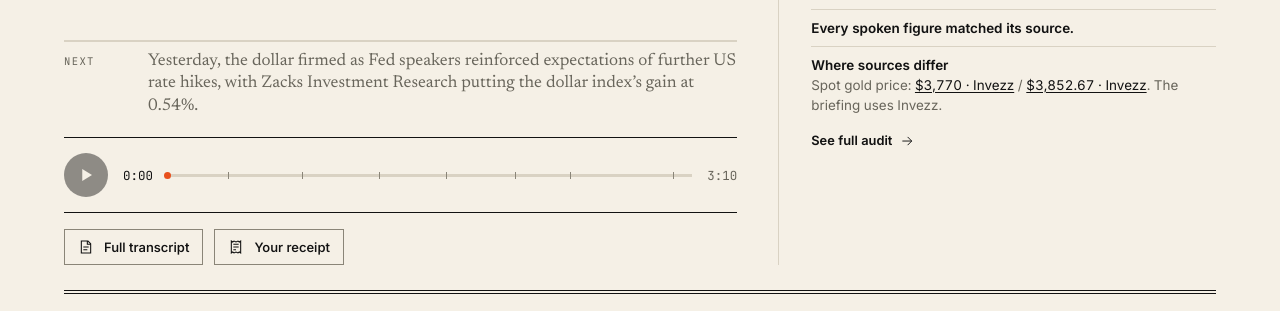
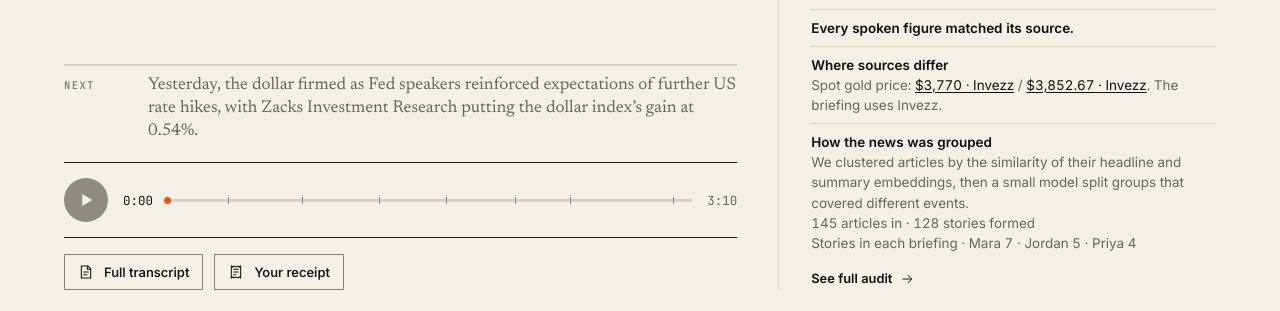
Before and after one commit to santiagocisnerosu/GRUPPE-REBAZA, a plain HTML site: page docs/index.html in a window 1280 px wide. Shown: the part 438-749 px from the top of the page. Drawn offline with Linux system fonts and the light colour scheme; no server answers.

Commit message:
Show the source articles and event clusters behind each briefing story

```diff
--- /dev/null
+++ b/docs/out/stories.json
@@ -0,0 +1,468 @@
+{
+  "date": "2026-11-18",
+  "articles_in": 145,
+  "stories_formed": 128,
+  "stories_used": {
+    "mara": 7,
+    "jordan": 5,
+    "priya": 4
+  },
+  "stories": [
+    {
+      "story_id": "2026-11-18-61376a6dc68ad100",
+      "headline": "US Dollar ETF (UUP) Hits New 52-Week High",
+      "listeners": {
+        "mara": {
+          "last_sentence_index": 2
+        },
+        "priya": {
+          "last_sentence_index": 11
+        }
+      },
+      "articles": [
+        {
+          "article_id": "ZACK-105463-01M7QNMA2EJMHCE8S8XWQJEBW9",
+          "cluster_id": "2026-11-18-61376a6dc68ad100",
+          "outlet": "Zacks Investment Research",
+          "title": "US Dollar ETF (UUP) Hits New 52-Week High",
+          "published_at": "2026-11-18T13:49:00+00:00",
+          "link": "https://www.zacks.com/stock/news/3031782/us-dollar-etf-uup-hits-new-52-week-high?cid=CS-NEWSTEX-FT-etf_news_and_commentary-3031782"
+        }
+      ]
+    },
+    {
+      "story_id": "2026-11-18-07b83746005a6bd0",
+      "headline": "Fed’s Waller Calls for 50bps December Hike Unless January Increase Is Signaled",
+      "listeners": {
+        "mara": {
+          "last_sentence_index": 5
+        }
+      },
+      "articles": [
+        {
+          "article_id": "ACTI-10010414-01M7QZ4F0W7KZCP86AAA0TPEDH",
+          "cluster_id": "2026-11-18-07b83746005a6bd0",
+          "outlet": "ActionForex",
+          "title": "Fed’s Waller Calls for 50bps December Hike Unless January Increase Is Signaled",
+          "published_at": "2026-11-18T13:48:04+00:00",
+          "link": "https://www.actionforex.com/live-comments/661347-feds-waller-calls-for-50bps-december-hike-unless-january-increase-is-signaled/"
+        }
+      ]
+    },
+    {
+      "story_id": "2026-11-18-5aac878d011ff324",
+      "headline": "BoJ’s Ueda Backs Further Rate Hikes, Warns Against Suppressing Bond Yields",
+      "listeners": {
+        "mara": {
+          "last_sentence_index": 8
+        }
+      },
+      "articles": [
+        {
+          "article_id": "ACTI-10010414-01M7Q2T2YDM4K55537D0THDE5D",
+          "cluster_id": "2026-11-18-5aac878d011ff324",
+          "outlet": "ActionForex",
+          "title": "BoJ’s Ueda Backs Further Rate Hikes, Warns Against Suppressing Bond Yields",
+          "published_at": "2026-11-18T03:02:15+00:00",
+          "link": "https://www.actionforex.com/live-comments/661244-bojs-ueda-backs-further-rate-hikes-warns-against-suppressing-bond-yields/"
+        }
+      ]
+    },
+    {
+      "story_id": "2026-11-18-c2e90efb3b59efa1",
+      "headline": "UK Inflation Rises to 3.6% as Fuel Prices Surge, Core CPI Holds Steady",
+      "listeners": {
+        "mara": {
+          "last_sentence_index": 10
+        }
+      },
+      "articles": [
+        {
+          "article_id": "ACTI-10010414-01M7Q2T2W2V6E7RCQX47FZAXXQ",
+          "cluster_id": "2026-11-18-c2e90efb3b59efa1",
+          "outlet": "ActionForex",
+          "title": "UK Inflation Rises to 3.6% as Fuel Prices Surge, Core CPI Holds Steady",
+          "published_at": "2026-11-18T07:11:44+00:00",
+          "link": "https://www.actionforex.com/live-comments/661264-uk-inflation-rises-to-3-6-as-fuel-prices-surge-core-cpi-holds-steady/"
+        }
+      ]
+    },
+    {
+      "story_id": "2026-11-18-a1ebf13f4b0c4580",
+      "headline": "Eurozone Inflation Confirmed at 4.0% as Energy Surges, Core CPI Revised Higher",
+      "listeners": {
+        "mara": {
+          "last_sentence_index": 12
+        }
+      },
+      "articles": [
+        {
+          "article_id": "ACTI-10010414-01M7QZ4F3HY6BPE904ZYM3719P",
+          "cluster_id": "2026-11-18-a1ebf13f4b0c4580",
+          "outlet": "ActionForex",
+          "title": "Eurozone Inflation Confirmed at 4.0% as Energy Surges, Core CPI Revised Higher",
+          "published_at": "2026-11-18T11:20:57+00:00",
+          "link": "https://www.actionforex.com/live-comments/661283-eurozone-inflation-confirmed-at-4-0-as-energy-surges-core-cpi-revised-higher/"
+        }
+      ]
+    },
+    {
+      "story_id": "2026-11-18-53f680e61dd07d20",
+      "headline": "Oil price today: Brent slips as fresh data shows rise in US crude inventory",
+      "listeners": {
+        "mara": {
+          "last_sentence_index": 14
+        }
+      },
+      "articles": [
+        {
+          "article_id": "INVZ-10009737-01M7Q4F0GZ0JE7XP9WYEHNC2YH",
+          "cluster_id": "2026-11-18-53f680e61dd07d20",
+          "outlet": "Invezz",
+          "title": "Oil price today: Brent slips as fresh data shows rise in US crude inventory",
+          "published_at": "2026-11-18T10:03:08+00:00",
+          "link": "https://invezz.com/news/2026/11/18/oil-price-today-api-528-million-barrel-us-crude-build/"
+        }
+      ]
+    },
+    {
+      "story_id": "2026-11-18-1033e4dde09b1a4a",
+      "headline": "Gold Hits One-Year Low Ahead of FOMC Minutes as Fed Rate Path Takes Center Stage",
+      "listeners": {
+        "mara": {
+          "last_sentence_index": 18
+        }
+      },
+      "articles": [
+        {
+          "article_id": "ACTI-10010414-01M7Q2T3JT54KGKWWAV72SFEJJ",
+          "cluster_id": "2026-11-18-1033e4dde09b1a4a",
+          "outlet": "ActionForex",
+          "title": "Gold Hits One-Year Low Ahead of FOMC Minutes as Fed Rate Path Takes Center Stage",
+          "published_at": "2026-11-18T09:14:17+00:00",
+          "link": "https://www.actionforex.com/action-insight/market-overview/661273-gold-hits-one-year-low-ahead-of-fomc-minutes-as-fed-rate-path-takes-center-stage/"
+        },
+        {
+          "article_id": "INVZ-10009737-01M7PXA2GX6QMV1B0KHQXS9GGA",
+          "cluster_id": "2026-11-18-1033e4dde09b1a4a",
+          "outlet": "Invezz",
+          "title": "Gold slips back below one-year low but Goldman Sachs sees long term recovery",
+          "published_at": "2026-11-18T08:42:28+00:00",
+          "link": "https://invezz.com/news/2026/11/18/gold-slips-back-below-one-year-low-but-goldman-sachs-sees-long-term-recovery/"
+        },
+        {
+          "article_id": "INVZ-10009737-01M7QJRSRD8JFFYVXPBCB9XVPV",
+          "cluster_id": "2026-11-18-1033e4dde09b1a4a",
+          "outlet": "Invezz",
+          "title": "Why is gold price down today? Gold futures slip 2.5% to September 2025 low",
+          "published_at": "2026-11-18T14:59:10+00:00",
+          "link": "https://invezz.com/news/2026/11/18/why-is-gold-price-down-today-gold-futures-slip-to-lowest-since-september-2025/"
+        }
+      ]
+    },
+    {
+      "story_id": "2026-11-18-90a2528ad3e9d665",
+      "headline": "Kevin O'Leary Warns Anthropic Investors It May Not Turn a Profit Until 2030 Despite IPO Backing",
+      "listeners": {
+        "jordan": {
+          "last_sentence_index": 5
+        }
+      },
+      "articles": [
+        {
+          "article_id": "IBTU-10010345-01M7QZNEWBFG7B049BCHQBJNH0",
+          "cluster_id": "2026-11-18-90a2528ad3e9d665",
+          "outlet": "International Business Times UK",
+          "title": "Kevin O'Leary Warns Anthropic Investors It May Not Turn a Profit Until 2030 Despite IPO Backing",
+          "published_at": "2026-11-18T16:42:08+00:00",
+          "link": "https://www.ibtimes.co.uk/kevin-oleary-anthropic-ipo-profitability-2030-1833078"
+        },
+        {
+          "article_id": "INVZ-10009737-01M7QFAWY702HWHNYSRPSW450Q",
+          "cluster_id": "2026-11-18-90a2528ad3e9d665",
+          "outlet": "Invezz",
+          "title": "Anthropic set to price its IPO tonight, with reports pointing above $80",
+          "published_at": "2026-11-18T13:58:10+00:00",
+          "link": "https://invezz.com/news/2026/11/18/anthropic-ipo-set-to-price-tonight-reports-point-above-80/"
+        },
+        {
+          "article_id": "INVZ-10009737-01M7QGRRNGDFV7ZDDN5YZAN6R2",
+          "cluster_id": "2026-11-18-90a2528ad3e9d665",
+          "outlet": "Invezz",
+          "title": "Anthropic stock price targets: what analysts say before the ANT debut",
+          "published_at": "2026-11-18T14:21:15+00:00",
+          "link": "https://invezz.com/news/2026/11/18/anthropic-stock-price-targets-what-analysts-say-before-ant-debut/"
+        },
+        {
+          "article_id": "INVZ-10009737-01M7QQMDDKZ53T1ZTECE6HWC6W",
+          "cluster_id": "2026-11-18-90a2528ad3e9d665",
+          "outlet": "Invezz",
+          "title": "Can Anthropic IPO beat SpaceX to become the world's largest?",
+          "published_at": "2026-11-18T16:22:34+00:00",
+          "link": "https://invezz.com/news/2026/11/18/can-anthropic-ipo-beat-spacex-to-become-the-worlds-largest/"
+        },
+        {
+          "article_id": "INVZ-10009737-01M7RA7FKSX80HJP98G68KDV6K",
+          "cluster_id": "2026-11-18-90a2528ad3e9d665",
+          "outlet": "Invezz",
+          "title": "Anthropic IPO prices at $83 a share as ANT prepares Thursday debut",
+          "published_at": "2026-11-18T21:46:25+00:00",
+          "link": "https://invezz.com/news/2026/11/18/anthropic-ipo-prices-at-83-2026-11-18/"
+        }
+      ]
+    },
+    {
+      "story_id": "2026-11-18-pin-21c5ce2e39a2cd14",
+      "headline": "Nvidia results and impact on CoreWeave / Nebius / Micron",
+      "listeners": {
+        "jordan": {
+          "last_sentence_index": 10
+        }
+      },
+      "articles": [
+        {
+          "article_id": "INVZ-10009737-01M7QX2AZKHXQBF025KWYRR15Z",
+          "cluster_id": "2026-11-18-2404f4a2b4e5a1c6",
+          "outlet": "Invezz",
+          "title": "Why is Nvidia stock falling over 2% on Wednesday?",
+          "published_at": "2026-11-18T17:56:33+00:00",
+          "link": "https://invezz.com/news/2026/11/18/why-is-nvidia-stock-falling-over-2-on-wednesday/"
+        },
+        {
+          "article_id": "ACTI-10010414-01M7QZ4FMNPN8X11NG0KE4BTT6",
+          "cluster_id": "2026-11-18-e74fc053d138fdba",
+          "outlet": "ActionForex",
+          "title": "Nvidia Beat Fails to Spark Rally as Shenzhen Summit Opens and Oil Stays Range-Bound",
+          "published_at": "2026-11-18T13:42:34+00:00",
+          "link": "https://www.actionforex.com/action-insight/market-overview/661345-nvidia-beat-fails-to-spark-rally-as-shenzhen-summit-opens-and-oil-stays-range-bound/"
+        },
+        {
+          "article_id": "INVZ-10009737-01M7NQHM94VNJQGKEKVC7J3EQV",
+          "cluster_id": "2026-11-18-e74fc053d138fdba",
+          "outlet": "Invezz",
+          "title": "Nvidia stock rises after hours as revenue forecast beats estimates",
+          "published_at": "2026-11-17T21:40:18+00:00",
+          "link": "https://invezz.com/news/2026/11/17/nvidia-stock-rises-after-hours-as-revenue-forecast-beats-estimates/"
+        },
+        {
+          "article_id": "INVZ-10009737-01M7PSWAT3X3PQN5MKTN1G3WK8",
+          "cluster_id": "2026-11-18-e74fc053d138fdba",
+          "outlet": "Invezz",
+          "title": "Why Samsung, SK Hynix shares rebounded on Wednesday?",
+          "published_at": "2026-11-18T07:41:39+00:00",
+          "link": "https://invezz.com/news/2026/11/18/why-samsung-sk-hynix-shares-rebounded-on-wednesday/"
+        },
+        {
+          "article_id": "INVZ-10009737-01M7QARDCW0J0HY6BXGKD8XH62",
+          "cluster_id": "2026-11-18-e74fc053d138fdba",
+          "outlet": "Invezz",
+          "title": "Dell stock rises as Nvidia rally lifts chipmakers, Citi backs shares",
+          "published_at": "2026-11-18T12:38:21+00:00",
+          "link": "https://invezz.com/news/2026/11/18/dell-stock-rises-as-nvidia-rally-lifts-chipmakers-citi-backs-shares/"
+        },
+        {
+          "article_id": "INVZ-10009737-01M7QB1JPN97SKBJ6WRTA8BE1D",
+          "cluster_id": "2026-11-18-e74fc053d138fdba",
+          "outlet": "Invezz",
+          "title": "Why AMD stock is rallying in premarket trading on Wednesday?",
+          "published_at": "2026-11-18T12:44:44+00:00",
+          "link": "https://invezz.com/news/2026/11/18/why-amd-stock-is-rallying-in-premarket-trading-on-wednesday/"
+        },
+        {
+          "article_id": "INVZ-10009737-01M7QNB4C561ZWTB5S14DXZCKM",
+          "cluster_id": "2026-11-18-e74fc053d138fdba",
+          "outlet": "Invezz",
+          "title": "Nvidia earnings: investors still need answers to two key questions",
+          "published_at": "2026-11-18T15:44:32+00:00",
+          "link": "https://invezz.com/news/2026/11/18/nvidia-earnings-investors-still-need-answers-to-two-key-questions/"
+        },
+        {
+          "article_id": "INVZ-10009737-01M7QBKXXQG1CN33HQFZTF7S1B",
+          "cluster_id": "2026-11-18-b71b3e7a785695ef",
+          "outlet": "Invezz",
+          "title": "Nvidia earnings lift CoreWeave, Nebius, Iren stocks, but Kress adds word of caution",
+          "published_at": "2026-11-18T12:53:22+00:00",
+          "link": "https://invezz.com/news/2026/11/18/nvidia-earnings-lift-coreweave-nebius-iren-stocks-but-kress-adds-word-of-caution/"
+        },
+        {
+          "article_id": "INVZ-10009737-01M7QKB1RWEGZ503PYTAR0HM7Q",
+          "cluster_id": "2026-11-18-1e88878e38c1e35d",
+          "outlet": "Invezz",
+          "title": "Why Micron stock is falling despite strong Nvidia results?",
+          "published_at": "2026-11-18T15:09:15+00:00",
+          "link": "https://invezz.com/news/2026/11/18/why-micron-stock-is-falling-despite-strong-nvidia-results/"
+        }
+      ]
+    },
+    {
+      "story_id": "2026-11-18-pin-6aec92b9f3fd3528",
+      "headline": "Target and Lowe's earnings",
+      "listeners": {
+        "jordan": {
+          "last_sentence_index": 12
+        }
+      },
+      "articles": [
+        {
+          "article_id": "INVZ-10009737-01M7QA62EGJ977XR4Q0XBN12X0",
+          "cluster_id": "2026-11-18-9a9688678a4a4e4c",
+          "outlet": "Invezz",
+          "title": "Target earnings: retailer's comeback is showing up at checkout",
+          "published_at": "2026-11-18T12:29:05+00:00",
+          "link": "https://invezz.com/news/2026/11/18/target-earnings-retailers-comeback-is-showing-up-at-checkout/"
+        },
+        {
+          "article_id": "INVZ-10009737-01M7QF1S15NCFAA5FEE69MAR2X",
+          "cluster_id": "2026-11-18-070dddee90db49da",
+          "outlet": "Invezz",
+          "title": "Lowe’s stock falls 4% despite earnings beat as tariff refunds lift profit",
+          "published_at": "2026-11-18T13:51:05+00:00",
+          "link": "https://invezz.com/news/2026/11/18/lowes-stock-falls-4-despite-earnings-beat-as-tariff-refunds-lift-profit/"
+        }
+      ]
+    },
+    {
+      "story_id": "2026-11-18-ab3ae6a48ec2aca6",
+      "headline": "Take Two stock jumps ahead of GTA VI launch: why this analyst sees a 63% upside",
+      "listeners": {
+        "jordan": {
+          "last_sentence_index": 15
+        }
+      },
+      "articles": [
+        {
+          "article_id": "INVZ-10009737-01M7QDX36EHT7CS0BSQQK7D8HG",
+          "cluster_id": "2026-11-18-ab3ae6a48ec2aca6",
+          "outlet": "Invezz",
+          "title": "Take Two stock jumps ahead of GTA VI launch: why this analyst sees a 63% upside",
+          "published_at": "2026-11-18T13:30:50+00:00",
+          "link": "https://invezz.com/news/2026/11/18/take-two-stock-jumps-ahead-of-gta-vi-launch-why-this-analyst-sees-a-63-upside/"
+        }
+      ]
+    },
+    {
+      "story_id": "2026-11-18-pin-ea2d6e7f9b626391",
+      "headline": "Bitcoin below $64k and XRP back above $1",
+      "listeners": {
+        "jordan": {
+          "last_sentence_index": 18
+        }
+      },
+      "articles": [
+        {
+          "article_id": "INVZ-10009737-01M7QMFPNK8Z802MSZ4R57CXXK",
+          "cluster_id": "2026-11-18-c31f5f755a92bca3",
+          "outlet": "Invezz",
+          "title": "Bitcoin price today: BTC below $64,000 as Citi cuts target to $99,532",
+          "published_at": "2026-11-18T15:28:42+00:00",
+          "link": "https://invezz.com/news/2026/11/18/bitcoin-price-today-btc-below-64000-etf-outflows-fed-minutes/"
+        },
+        {
+          "article_id": "INVZ-10009737-01M7Q05MC5A10EMYGZBQ7DZEVX",
+          "cluster_id": "2026-11-18-3d6fe22c666496b5",
+          "outlet": "Invezz",
+          "title": "XRP reclaims $1, aided by massive Binance whale withdrawals",
+          "published_at": "2026-11-18T09:32:50+00:00",
+          "link": "https://invezz.com/news/2026/11/18/xrp-reclaims-1-aided-by-massive-binance-whale-withdrawals/"
+        }
+      ]
+    },
+    {
+      "story_id": "2026-11-18-pin-f91e8a0e33f8383f",
+      "headline": "Trump-Xi-Putin summit and China trade surplus",
+      "listeners": {
+        "priya": {
+          "last_sentence_index": 4
+        }
+      },
+      "articles": [
+        {
+          "article_id": "ZACK-105463-01M7QNMA2FKSK6YXDQXFGWCQB6",
+          "cluster_id": "2026-11-18-1df19f8ead4adc3b",
+          "outlet": "Zacks Investment Research",
+          "title": "China's Trade Surplus Exceeds $1T: Time to Rebalance Your ETF Portfolio?",
+          "published_at": "2026-11-18T13:47:00+00:00",
+          "link": "https://www.zacks.com/stock/news/3031756/china-s-trade-surplus-exceeds-1t-time-to-rebalance-your-etf-portfolio?cid=CS-NEWSTEX-FT-etf_news_and_commentary-3031756"
+        },
+        {
+          "article_id": "INVZ-10009737-01M7Q7KP6N8X6VB4A5BAFHVF82",
+          "cluster_id": "2026-11-18-64768f0b318d8ddb",
+          "outlet": "Invezz",
+          "title": "What to expect from Trump's historic trilateral summit with Xi Jinping and Putin",
+          "published_at": "2026-11-18T11:43:35+00:00",
+          "link": "https://invezz.com/news/2026/11/18/what-to-expect-from-trumps-historic-trilateral-summit-with-xi-jinping-and-putin/"
+        }
+      ]
+    },
+    {
+      "story_id": "2026-11-18-pin-e79bf4dd381a06ec",
+      "headline": "UK inflation and oil",
+      "listeners": {
+        "priya": {
+          "last_sentence_index": 8
+        }
+      },
+      "articles": [
+        {
+          "article_id": "ACTI-10010414-01M7Q2T2W2V6E7RCQX47FZAXXQ",
+          "cluster_id": "2026-11-18-c2e90efb3b59efa1",
+          "outlet": "ActionForex",
+          "title": "UK Inflation Rises to 3.6% as Fuel Prices Surge, Core CPI Holds Steady",
+          "published_at": "2026-11-18T07:11:44+00:00",
+          "link": "https://www.actionforex.com/live-comments/661264-uk-inflation-rises-to-3-6-as-fuel-prices-surge-core-cpi-holds-steady/"
+        },
+        {
+          "article_id": "INVZ-10009737-01M7Q4F0GZ0JE7XP9WYEHNC2YH",
+          "cluster_id": "2026-11-18-53f680e61dd07d20",
+          "outlet": "Invezz",
+          "title": "Oil price today: Brent slips as fresh data shows rise in US crude inventory",
+          "published_at": "2026-11-18T10:03:08+00:00",
+          "link": "https://invezz.com/news/2026/11/18/oil-price-today-api-528-million-barrel-us-crude-build/"
+        }
+      ]
+    },
+    {
+      "story_id": "2026-11-18-pin-50546c6d0eb89cfd",
+      "headline": "Apple Pay and online fraud risks",
+      "listeners": {
+        "priya": {
+          "last_sentence_index": 16
+        }
+      },
+      "articles": [
+        {
+          "article_id": "IBTU-10010345-01M7P70PMKYQT6Z39X3BHT7ENQ",
+          "cluster_id": "2026-11-18-3940a96aa9f6a50a",
+          "outlet": "International Business Times UK",
+          "title": "Apple Outage: Users Report iCloud Sign-In Errors as App Store and Apple Pay Complaints Emerge",
+          "published_at": "2026-11-17T23:33:02+00:00",
+          "link": "https://www.ibtimes.co.uk/apple-users-report-account-sign-app-store-issues-1832955"
+        },
+        {
+          "article_id": "IBTU-10010345-01M7P70PMMZ4YRQ13RDEPP12T9",
+          "cluster_id": "2026-11-18-3940a96aa9f6a50a",
+          "outlet": "International Business Times UK",
+          "title": "Apple Denies Cyberattack After Internal Update Causes Worldwide Service Outages",
+          "published_at": "2026-11-18T01:52:49+00:00",
+          "link": "https://www.ibtimes.co.uk/apple-internal-update-caused-worldwide-service-outages-1832960"
+        },
+        {
+          "article_id": "IBTU-10010345-01M7Q3B2KTCYX068N6P0412DGM",
+          "cluster_id": "2026-11-18-3940a96aa9f6a50a",
+          "outlet": "International Business Times UK",
+          "title": "Apple Blames Internal Update After Outage Hits iCloud and Apple Pay, Rules Out Cyberattack",
+          "published_at": "2026-11-18T10:02:01+00:00",
+          "link": "https://www.ibtimes.co.uk/apple-blames-internal-update-after-outage-hits-icloud-apple-pay-rules-out-cyberattack-1833027"
+        },
+        {
+          "article_id": "IBTU-10010345-01M7P70PMJMXBX2M3R9MY17QT4",
+          "cluster_id": "2026-11-18-00431deba3937624",
+          "outlet": "International Business Times UK",
+          "title": "Cyberattacks and Outages in November: Here Are the Major US Disruptions Reported So Far",
+          "published_at": "2026-11-18T01:38:45+00:00",
+          "link": "https://www.ibtimes.co.uk/us-businesses-hit-cyber-incidents-outages-1832974"
+        }
+      ]
+    }
+  ]
+}
--- a/docs/player.css
+++ b/docs/player.css
@@ -198,6 +198,11 @@ dialog::backdrop { background: rgb(18 18 18 / 37%); }
 .sources { margin-top: 6px; }
 .chip { display: block; font-size: .74rem; color: var(--secondary); }
 .chip .icon { width: 11px; height: 11px; margin-right: 4px; }
+.story-members { margin-top: 8px; color: var(--secondary); font-size: .8rem; line-height: 1.5; }
+.story-members summary { cursor: pointer; }
+.story-members ul { margin: 4px 0 8px; padding-left: 1.25em; }
+.story-members li { margin: 4px 0; overflow-wrap: anywhere; }
+.story-members time { font: .72rem var(--mono); }
 .panel-group { border-bottom: 1px solid var(--ink); }
 .panel-group summary { cursor: pointer; padding: 15px 0; font-weight: 600; }
 .panel-group summary span { font: .8rem var(--mono); margin-left: 6px; }
--- a/docs/player.js
+++ b/docs/player.js
@@ -8,6 +8,7 @@ const queries = new URLSearchParams(location.search);
 const present = queries.get("present") === "1";
 document.body.classList.toggle("present", present);
 const records = new Map();
+let grouping;
 let data, mediaRequest, cardAnchor, closeTimer, wordFrame;
 let active = -1, currentChapter = -1, chapters = [], wordKey = "", citations = [];
 let activeWords = [], audioUrl;
@@ -207,6 +208,44 @@ function jump(t) {
   audio.currentTime = t;
   sync();
 }
+const publicationTime = new Intl.DateTimeFormat("en-GB", {
+  dateStyle: "medium", timeStyle: "short", timeZone: "UTC",
+});
+function storyMembers(story) {
+  const details = el("details", null, "story-members");
+  const outlets = new Set(story.articles.map((a) => a.outlet)).size;
+  const count = story.articles.length;
+  const summary = el("summary", `This story merges ${count} article${count === 1 ? "" : "s"} from ${outlets} outlet${outlets === 1 ? "" : "s"}`);
+  summary.setAttribute("aria-label", summary.textContent + ". " + story.headline);
+  details.append(summary);
+  const lists = new Map();
+  for (const article of story.articles) {
+    if (!lists.has(article.cluster_id)) lists.set(article.cluster_id, el("ul"));
+    const item = el("li");
+    const time = el("time", publicationTime.format(new Date(article.published_at)) + " UTC");
+    time.dateTime = article.published_at;
+    item.append(el("strong", article.outlet), " · ", link(article.title, article.link), " · ", time);
+    lists.get(article.cluster_id).append(item);
+  }
+  if (lists.size > 1) {
+    details.append(el("div", `The editor combined ${lists.size} event clusters for this chapter.`));
+  }
+  let index = 0;
+  for (const list of lists.values()) {
+    if (lists.size > 1) details.append(el("strong", "Event cluster " + ++index));
+    details.append(list);
+  }
+  return details;
+}
+function drawStoryMembers() {
+  if (grouping?.date !== data.date) return;
+  for (const story of grouping.stories) {
+    const index = story.listeners[data.listener]?.last_sentence_index;
+    if (data.sentences[index]?.story === story.headline) {
+      rows.children[index].lastElementChild.append(storyMembers(story));
+    }
+  }
+}
 function drawTranscript() {
   active = -1;
   wordKey = "";
@@ -234,6 +273,7 @@ function drawTranscript() {
     return row;
   });
   rows.replaceChildren(...lines);
+  drawStoryMembers();
   rows.scrollTop = 0;
 }
 function drawChapters() {
@@ -417,6 +457,15 @@ function drawTrust() {
       detail.append(link(conflict["value_" + side] + " · " + conflict["outlet_" + side], conflict["link_" + side]));
     }
     detail.append(". The briefing uses " + conflict["outlet_" + conflict.used] + ".");
+  }
+  if (grouping?.date === data.date) {
+    const detail = note("How the news was grouped");
+    const counts = Object.entries(grouping.stories_used).map(([id, n]) => id[0].toUpperCase() + id.slice(1) + " " + n);
+    detail.append(
+      "We clustered articles by the similarity of their headline and summary embeddings, then a small model split groups that covered different events.",
+      el("span", grouping.articles_in + " articles in · " + grouping.stories_formed + " stories formed", "trust-detail"),
+      el("span", "Stories in each briefing · " + counts.join(" · "), "trust-detail"),
+    );
   }
 }
 function drawAudit() {
@@ -722,6 +771,13 @@ document.addEventListener("keydown", (e) => {
   }
 });
 Object.entries(roles).forEach(([id, role]) => makeProfile(id, role));
+json("stories.json").then((report) => {
+  grouping = report;
+  if (data) {
+    drawStoryMembers();
+    drawTrust();
+  }
+}, () => { /* Older editions can still play without a clustering report. */ });
 selectListener(Object.hasOwn(roles, queries.get("listener")) ? queries.get("listener") : "mara");
 extras();
 if (AGENT_ID.trim()) {
--- a/web/player.css
+++ b/web/player.css
@@ -198,6 +198,11 @@ dialog::backdrop { background: rgb(18 18 18 / 37%); }
 .sources { margin-top: 6px; }
 .chip { display: block; font-size: .74rem; color: var(--secondary); }
 .chip .icon { width: 11px; height: 11px; margin-right: 4px; }
+.story-members { margin-top: 8px; color: var(--secondary); font-size: .8rem; line-height: 1.5; }
+.story-members summary { cursor: pointer; }
+.story-members ul { margin: 4px 0 8px; padding-left: 1.25em; }
+.story-members li { margin: 4px 0; overflow-wrap: anywhere; }
+.story-members time { font: .72rem var(--mono); }
 .panel-group { border-bottom: 1px solid var(--ink); }
 .panel-group summary { cursor: pointer; padding: 15px 0; font-weight: 600; }
 .panel-group summary span { font: .8rem var(--mono); margin-left: 6px; }
```
Also changed, not shown: web/player.js (+56 -0 lines), 3 other files.
